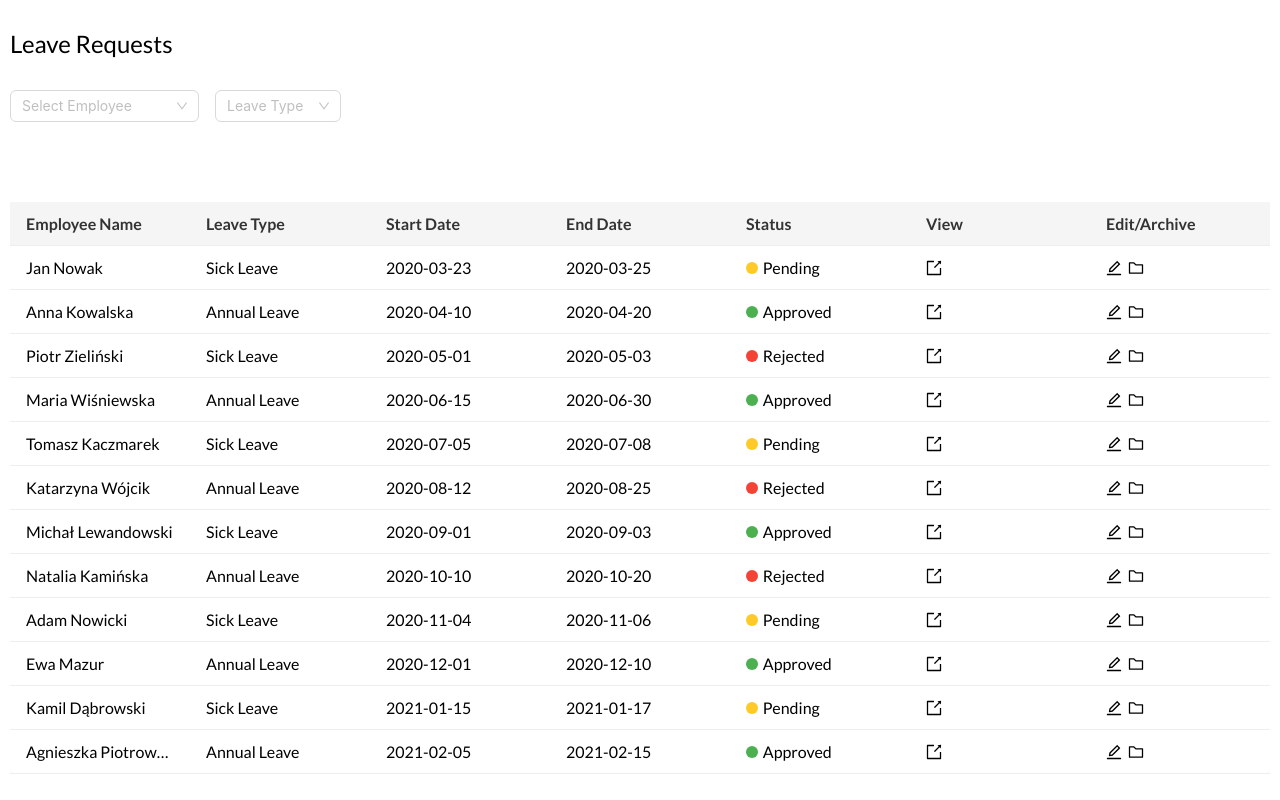
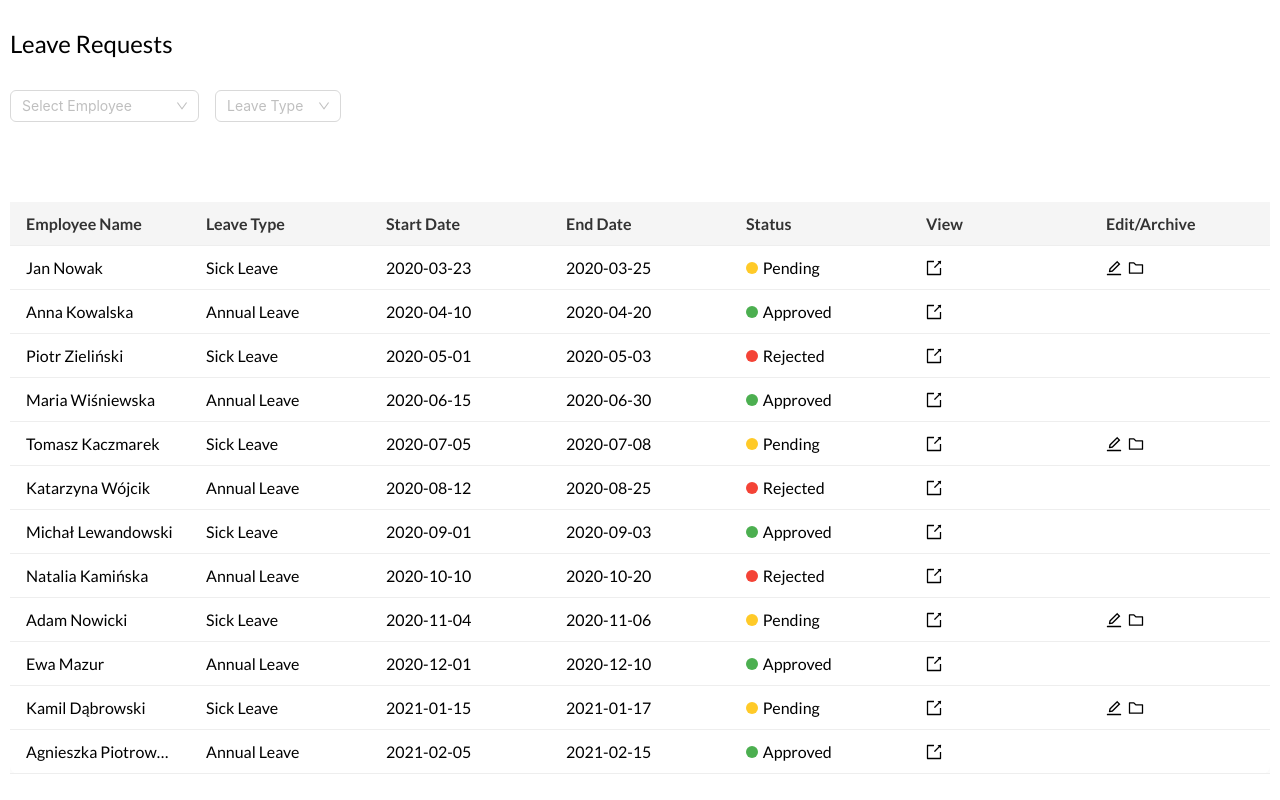
Before and after one commit to vimw/stafframe, a Next.js app: page /manager/leave-requests in a window 1280 px wide. Shown: the part 1089-1889 px from the top of the page. Built offline with nearby package versions, Linux system fonts and the light colour scheme.

Commit message:
Hide Edit/Archive actions for pending leave requests in table row

```diff
--- a/app/manager/leave-requests/components/LeaveRequestRow.tsx
+++ b/app/manager/leave-requests/components/LeaveRequestRow.tsx
@@ -29,6 +29,7 @@ const LeaveRequestRow = ({leaveRequest,columnCount}: LeaveRequestRow) => {
       <td style={{ width: `${100 / columnCount}%` }} className={styles.td}>
         <Link href={`/manager/leave-requests/${leaveRequest.id}`}><ExportOutlined /></Link>
       </td>
+      {leaveRequest.status === 'Pending' ? (
         <td style={{ width: `${100 / columnCount}%` }} className={`${styles.td} ${styles.editArchive}`}>
           <Link href={`/manager/leave-requests/${leaveRequest.id}`}>
             <EditOutlined/>
@@ -37,6 +38,7 @@ const LeaveRequestRow = ({leaveRequest,columnCount}: LeaveRequestRow) => {
             <FolderOutlined />
           </button>
         </td>
+      ): <td style={{ width: `${100 / columnCount}%` }} className={styles.td}></td>}
     </tr>
   )
 }
```
Lines whose indentation alone changed are shown as unchanged.
